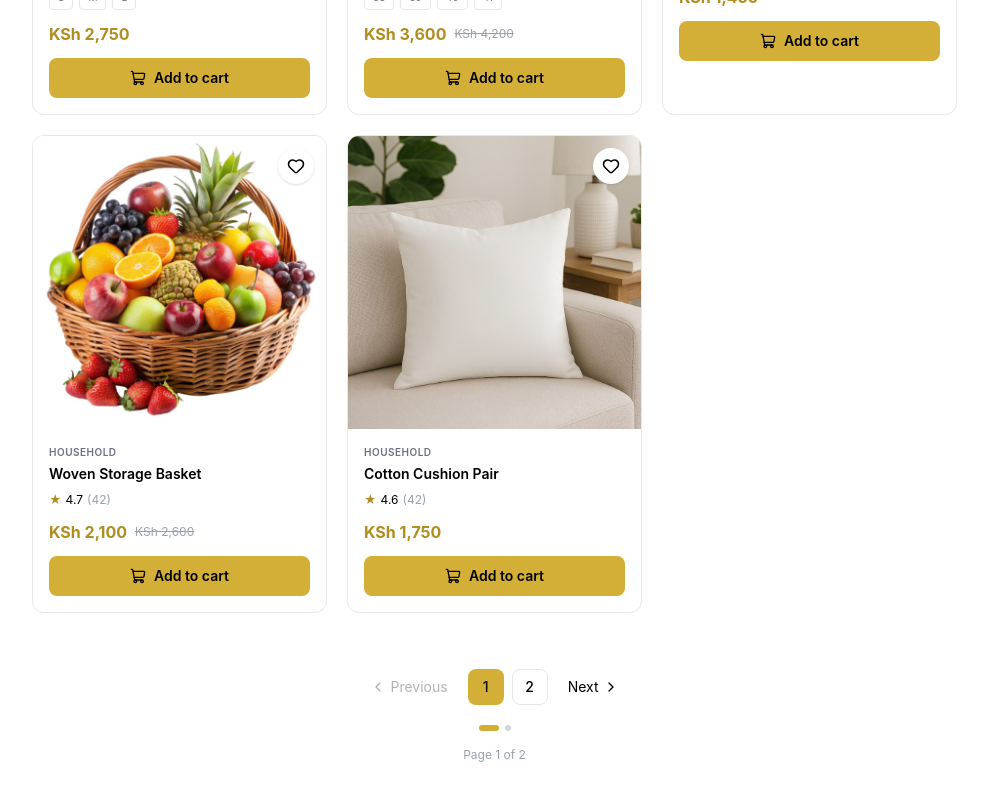
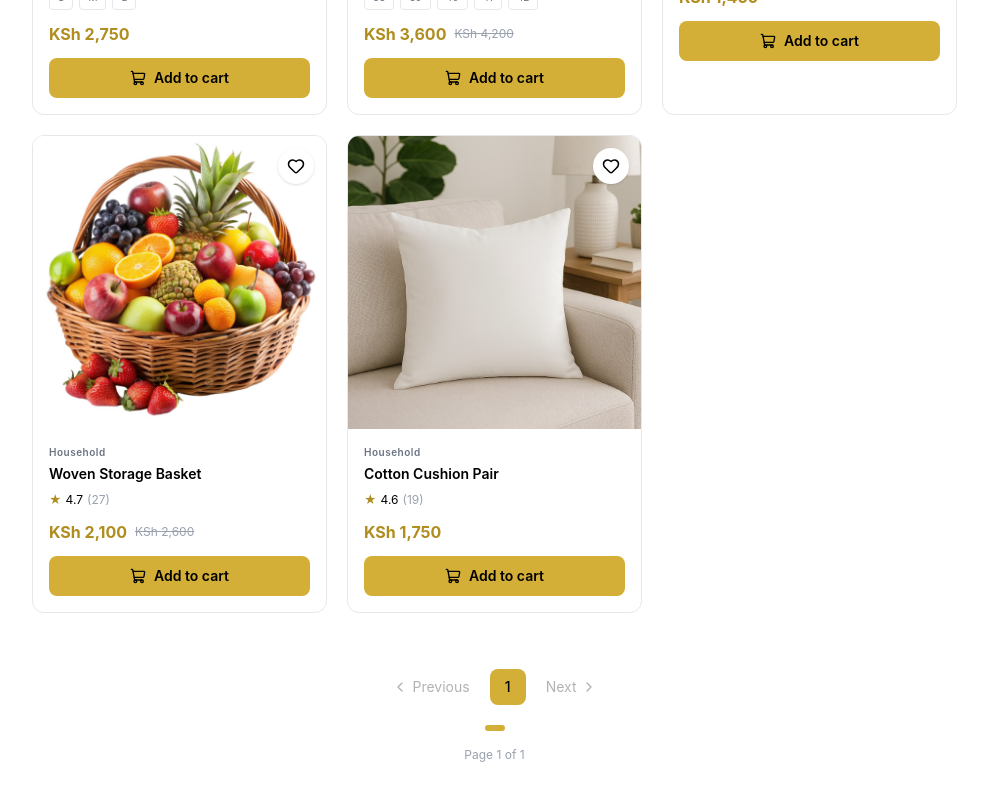
Before and after one commit to Linkon-Tuhoto/E-commerce-website, a React (Vite) app in the folder ecommerce/: page /shop in a window 1280 px wide. Shown: the part 1084-1884 px from the top of the page, without its empty margins (259-1247 px from the left). Built offline with nearby package versions, Linux system fonts and the light colour scheme.

Commit message:
product display by id

```diff
--- a/ecommerce/src/components/Categories.jsx
+++ b/ecommerce/src/components/Categories.jsx
@@ -1,11 +1,10 @@
 import { ArrowRight } from "lucide-react";
+import { Link } from "react-router-dom";
 
 import clothingImage from "../assets/clothing.png";
 import shoesImage from "../assets/shoesImage.png";
 import kitchenImage from "../assets/kitchen.png";
 import householdImage from "../assets/household.png";
-import { Link } from "react-router-dom";
-import Shop from "./Shop";
 
 function Categories() {
   const categories = [
@@ -33,126 +32,67 @@ function Categories() {
 
   return (
     <section className="w-full bg-white">
-      <div className="max-w-[1200px] mx-auto px-4 sm:px-6 py-14 sm:py-16">
+      <div className="max-w-[1200px] mx-auto px-4 sm:px-6 py-14">
 
-        {/* HEADER */}
-        <div className="flex items-end justify-between mb-7">
-
+        <div className="flex justify-between items-end mb-7">
           <div>
-            <p className="text-[10px] sm:text-xs font-semibold tracking-[0.15em] text-[#b08d1f] uppercase">
+            <p className="text-xs font-semibold tracking-widest text-[#b08d1f] uppercase">
               Shop your way
             </p>
 
-            <h2 className="mt-2 text-2xl sm:text-3xl font-medium tracking-[-0.03em] text-[#171717]">
+            <h2 className="mt-2 text-2xl sm:text-3xl font-medium">
               Browse categories
             </h2>
           </div>
 
-          <Link to="/shop" className="hidden sm:flex items-center gap-1 text-sm font-medium text-gray-700 hover:text-[#b08d1f]">
+          <Link
+            to="/shop"
+            className="hidden sm:flex items-center gap-1 text-sm"
+          >
             View all
             <ArrowRight size={16} />
           </Link>
-
         </div>
 
-
-        {/* CATEGORY CARDS */}
         <div className="grid grid-cols-2 lg:grid-cols-4 gap-3 sm:gap-4">
 
           {categories.map((category) => (
-            <div
+            <Link
               key={category.name}
-              className="
-                group
-                relative
-                overflow-hidden
-                rounded-xl
-                h-[250px]
-                sm:h-[300px]
-                lg:h-[340px]
-                cursor-pointer
-              "
+              to={`/shop?category=${category.name}`}
+              className="group relative overflow-hidden rounded-xl h-[250px] sm:h-[300px]"
             >
-
-              {/* IMAGE */}
               <img
                 src={category.image}
                 alt={category.name}
-                className="
-                  absolute
-                  inset-0
-                  w-full
-                  h-full
-                  object-cover
-                  transition-transform
-                  duration-500
-                  group-hover:scale-105
-                "
+                className="absolute inset-0 w-full h-full object-cover group-hover:scale-105 transition duration-500"
               />
 
-              {/* DARK OVERLAY */}
-              <div
-                className="
-                  absolute
-                  inset-0
-                  bg-gradient-to-t
-                  from-black/75
-                  via-black/15
-                  to-transparent
-                "
-              />
+              <div className="absolute inset-0 bg-gradient-to-t from-black/75 to-transparent" />
 
-              {/* TEXT */}
               <div className="absolute bottom-4 left-4 right-4 text-white">
-
-                <div className="flex items-end justify-between gap-2">
+                <div className="flex items-end justify-between">
 
                   <div>
                     <h3 className="text-lg sm:text-xl font-semibold">
                       {category.name}
                     </h3>
 
-                    <p className="mt-1 text-[10px] sm:text-xs tracking-[0.08em] text-white/80">
+                    <p className="text-xs text-white/80 mt-1">
                       {category.description}
                     </p>
                   </div>
 
-                  {/* ARROW */}
-                  <div
-                    className="
-                      shrink-0
-                      w-9
-                      h-9
-                      rounded-full
-                      bg-white
-                      text-black
-                      flex
-                      items-center
-                      justify-center
-                      transition-transform
-                      duration-300
-                      group-hover:translate-x-1
-                    "
-                  >
+                  <div className="w-9 h-9 rounded-full bg-white text-black flex items-center justify-center">
                     <ArrowRight size={17} />
                   </div>
 
                 </div>
-
               </div>
-
-            </div>
+            </Link>
           ))}
 
         </div>
-
-
-        {/* MOBILE VIEW ALL */}
-        <button className="sm:hidden mt-5 flex items-center gap-1 text-sm font-medium text-gray-700">
-          View all
-          <ArrowRight size={16} />
-        </button>
-
       </div>
     </section>
   );
--- a/ecommerce/src/components/Shop.jsx
+++ b/ecommerce/src/components/Shop.jsx
@@ -1,4 +1,6 @@
 import { useState } from "react";
+import { Link } from "react-router-dom";
+
 import {
   Heart,
   ShoppingCart,
@@ -10,144 +12,7 @@ import {
   Minus,
 } from "lucide-react";
 
-// =========================
-// PRODUCT IMAGES
-// =========================
-// Change these paths to your actual images
-import shirt from "../assets/shirt.png";
-import shoes from "../assets/shoesImage.png";
-import kitchen from "../assets/kitchen.png";
-import dress from "../assets/dress.png";
-import sneakers from "../assets/sneakers.png";
-import bowl from "../assets/bowl.png";
-import basket from "../assets/basket.png";
-import cushions from "../assets/cushion.png";
-import watch from "../assets/watch.png";
-import bag from "../assets/bag.png";
-
-const products = [
-  {
-    id: 1,
-    image: shirt,
-    category: "CLOTHING",
-    name: "Essential Linen Shirt",
-    rating: "4.8",
-    reviews: 42,
-    price: 1890,
-    oldPrice: 2400,
-    sizes: ["S", "M", "L", "XL"],
-    badge: "-21%",
-  },
-  {
-    id: 2,
-    image: shoes,
-    category: "SHOES",
-    name: "Cloud Runner Sneakers",
-    rating: "4.9",
-    reviews: 42,
-    price: 3290,
-    oldPrice: 4100,
-    sizes: ["39", "40", "41", "42"],
-    badge: "Bestseller",
-  },
-  {
-    id: 3,
-    image: kitchen,
-    category: "KITCHEN",
-    name: "Non-Stick Cookware Set",
-    rating: "4.7",
-    reviews: 42,
-    price: 4950,
-    oldPrice: 5900,
-    sizes: [],
-    badge: "-16%",
-  },
-  {
-    id: 4,
-    image: dress,
-    category: "CLOTHING",
-    name: "Soft Knit Midi Dress",
-    rating: "4.6",
-    reviews: 42,
-    price: 2750,
-    oldPrice: null,
-    sizes: ["S", "M", "L"],
-    badge: "New",
-  },
-  {
-    id: 5,
-    image: sneakers,
-    category: "SHOES",
-    name: "Everyday White Trainers",
-    rating: "4.8",
-    reviews: 42,
-    price: 3600,
-    oldPrice: 4200,
-    sizes: ["38", "39", "40", "41"],
-    badge: "-14%",
-  },
-  {
-    id: 6,
-    image: bowl,
-    category: "KITCHEN",
-    name: "Artisan Serving Bowl",
-    rating: "4.5",
-    reviews: 42,
-    price: 1450,
-    oldPrice: null,
-    sizes: [],
-    badge: "New",
-  },
-  {
-    id: 7,
-    image: basket,
-    category: "HOUSEHOLD",
-    name: "Woven Storage Basket",
-    rating: "4.7",
-    reviews: 42,
-    price: 2100,
-    oldPrice: 2600,
-    sizes: [],
-    badge: null,
-  },
-  {
-    id: 8,
-    image: cushions,
-    category: "HOUSEHOLD",
-    name: "Cotton Cushion Pair",
-    rating: "4.6",
-    reviews: 42,
-    price: 1750,
-    oldPrice: null,
-    sizes: [],
-    badge: null,
-  },
-  {
-    id: 9,
-    image: watch,
-    category: "ACCESSORIES",
-    name: "Classic Leather Watch",
-    rating: "4.7",
-    reviews: 31,
-    price: 2800,
-    oldPrice: 3500,
-    sizes: [],
-    badge: "-20%",
-  },
-  {
-    id: 10,
-    image: bag,
-    category: "ACCESSORIES",
-    name: "Everyday Leather Bag",
-    rating: "4.8",
-    reviews: 28,
-    price: 3200,
-    oldPrice: null,
-    sizes: [],
-    badge: "New",
-  },
-];
-
+import { products } from "../data/products";
 
 // =========================
 // FILTER COMPONENT
@@ -159,6 +24,7 @@ function Filters() {
 
       {/* CATEGORY */}
       <div className="border-b border-gray-200 pb-5">
+
         <div className="flex items-center justify-between mb-4">
           <h3 className="font-semibold">Category</h3>
           <Minus size={16} />
@@ -171,28 +37,36 @@ function Filters() {
             ["Shoes", 2],
             ["Kitchen", 2],
             ["Household", 2],
+            ["Accessories", 2],
           ].map(([name, count]) => (
+
             <label
               key={name}
               className="flex items-center justify-between text-sm cursor-pointer"
             >
+
               <span className="flex items-center gap-2">
+
                 <input
                   type="checkbox"
                   className="accent-[#D4AF37]"
                 />
+
                 {name}
+
               </span>
 
               <span className="text-xs text-gray-400">
                 {count}
               </span>
+
             </label>
+
           ))}
 
         </div>
+
       </div>
-
 
       {/* OTHER FILTERS */}
 
@@ -204,8 +78,10 @@ function Filters() {
         "Rating",
         "Discount",
       ].map((filter) => (
+
         <button
           key={filter}
+          type="button"
           className="
             w-full
             py-4
@@ -218,15 +94,18 @@ function Filters() {
             font-semibold
           "
         >
+
           {filter}
+
           <Plus size={17} />
+
         </button>
+
       ))}
 
     </div>
   );
 }
-
 
 // =========================
 // PRODUCT CARD
@@ -248,10 +127,16 @@ function ProductCard({ product }) {
     >
 
       {/* IMAGE */}
+
+      <Link
+        to={`/product/${product.id}`}
+        className="block"
+      >
+
         <div className="relative aspect-square bg-gray-100 overflow-hidden">
 
           <img
-          src={product.image}
+            src={product.images[0]}
             alt={product.name}
             className="
               w-full
@@ -264,6 +149,7 @@ function ProductCard({ product }) {
           />
 
           {/* BADGE */}
+
           {product.badge && (
             <span
               className="
@@ -284,7 +170,12 @@ function ProductCard({ product }) {
           )}
 
           {/* WISHLIST */}
+
           <button
+            type="button"
+            onClick={(e) => {
+              e.preventDefault();
+            }}
             className="
               absolute
               top-3
@@ -305,20 +196,31 @@ function ProductCard({ product }) {
 
         </div>
 
+      </Link>
 
       {/* DETAILS */}
+
       <div className="p-4">
+
+        {/* CATEGORY */}
+
+        <Link
+          to={`/product/${product.id}`}
+          className="block"
+        >
 
           <p className="text-[10px] tracking-wider text-gray-500 font-semibold mb-1">
             {product.category}
           </p>
 
+          {/* NAME */}
+
           <h3 className="font-semibold text-sm mb-2">
             {product.name}
           </h3>
 
+          {/* RATING */}
 
-        {/* RATING */}
           <div className="flex items-center gap-1 text-xs mb-3">
 
             <span className="text-[#b08d1f]">
@@ -335,12 +237,14 @@ function ProductCard({ product }) {
 
           </div>
 
+          {/* SIZES */}
 
-        {/* SIZES */}
           {product.sizes.length > 0 && (
+
             <div className="flex gap-1.5 mb-3">
 
               {product.sizes.map((size) => (
+
                 <span
                   key={size}
                   className="
@@ -355,13 +259,15 @@ function ProductCard({ product }) {
                 >
                   {size}
                 </span>
+
               ))}
 
             </div>
+
           )}
 
+          {/* PRICE */}
 
-        {/* PRICE */}
           <div className="flex items-center gap-2 mb-3">
 
             <span className="text-[#b08d1f] font-bold">
@@ -369,16 +275,21 @@ function ProductCard({ product }) {
             </span>
 
             {product.oldPrice && (
+
               <span className="text-xs text-gray-400 line-through">
                 KSh {product.oldPrice.toLocaleString()}
               </span>
+
             )}
 
           </div>
 
+        </Link>
 
         {/* CART BUTTON */}
+
         <button
+          type="button"
           className="
             w-full
             h-10
@@ -394,8 +305,11 @@ function ProductCard({ product }) {
             transition
           "
         >
+
           <ShoppingCart size={16} />
+
           Add to cart
+
         </button>
 
       </div>
@@ -404,7 +318,6 @@ function ProductCard({ product }) {
   );
 }
 
-
 // =========================
 // SHOP PAGE
 // =========================
@@ -412,6 +325,7 @@ function ProductCard({ product }) {
 function Shop() {
 
   const [currentPage, setCurrentPage] = useState(1);
+
   const [isFilterOpen, setIsFilterOpen] = useState(false);
 
   const productsPerPage = 8;
@@ -429,18 +343,23 @@ function Shop() {
       startIndex + productsPerPage
     );
 
+  const changePage = (page) => {
 
-  const changePage = (page) => {
+    if (page < 1 || page > totalPages) {
+      return;
+    }
+
     setCurrentPage(page);
 
     window.scrollTo({
       top: 0,
       behavior: "smooth",
     });
+
   };
 
+  return (
 
-  return (
     <main className="bg-white min-h-screen">
 
       {/* ================= PAGE HEADER ================= */}
@@ -454,6 +373,7 @@ function Shop() {
         <div className="flex items-end justify-between gap-4">
 
           <div>
+
             <h1 className="text-3xl sm:text-4xl font-semibold">
               All products
             </h1>
@@ -461,10 +381,11 @@ function Shop() {
             <p className="text-gray-500 text-sm mt-2">
               Browse our carefully selected products
             </p>
+
           </div>
 
+          {/* SORT */}
 
-          {/* SORT */}
           <select
             className="
               hidden
@@ -478,20 +399,22 @@ function Shop() {
               outline-none
             "
           >
+
             <option>Recommended</option>
             <option>Newest</option>
             <option>Price: Low to high</option>
             <option>Price: High to low</option>
+
           </select>
 
         </div>
-
 
         {/* MOBILE CONTROLS */}
 
         <div className="flex sm:hidden gap-3 mt-6">
 
           <button
+            type="button"
             onClick={() => setIsFilterOpen(true)}
             className="
               flex-1
@@ -507,10 +430,12 @@ function Shop() {
               font-medium
             "
           >
+
             <SlidersHorizontal size={17} />
+
             Filters
+
           </button>
-
 
           <select
             className="
@@ -524,16 +449,17 @@ function Shop() {
               outline-none
             "
           >
+
             <option>Recommended</option>
             <option>Newest</option>
             <option>Price: Low to high</option>
             <option>Price: High to low</option>
+
           </select>
 
         </div>
 
       </section>
-
 
       {/* ================= PRODUCTS AREA ================= */}
 
@@ -544,9 +470,10 @@ function Shop() {
           {/* DESKTOP FILTER SIDEBAR */}
 
           <aside className="hidden lg:block w-[195px] shrink-0">
+
             <Filters />
+
           </aside>
-
 
           {/* PRODUCTS */}
 
@@ -563,14 +490,15 @@ function Shop() {
             >
 
               {currentProducts.map((product) => (
+
                 <ProductCard
                   key={product.id}
                   product={product}
                 />
+
               ))}
 
             </div>
-
 
             {/* ================= PAGINATION ================= */}
 
@@ -581,6 +509,7 @@ function Shop() {
                 {/* PREVIOUS */}
 
                 <button
+                  type="button"
                   disabled={currentPage === 1}
                   onClick={() =>
                     changePage(currentPage - 1)
@@ -596,10 +525,12 @@ function Shop() {
                     disabled:opacity-30
                   "
                 >
+
                   <ChevronLeft size={16} />
+
                   Previous
+
                 </button>
-
 
                 {/* PAGE NUMBERS */}
 
@@ -609,6 +540,7 @@ function Shop() {
                 ).map((page) => (
 
                   <button
+                    type="button"
                     key={page}
                     onClick={() => changePage(page)}
                     className={`
@@ -626,15 +558,17 @@ function Shop() {
                       }
                     `}
                   >
+
                     {page}
+
                   </button>
 
                 ))}
 
-
                 {/* NEXT */}
 
                 <button
+                  type="button"
                   disabled={currentPage === totalPages}
                   onClick={() =>
                     changePage(currentPage + 1)
@@ -649,12 +583,14 @@ function Shop() {
                     disabled:opacity-30
                   "
                 >
+
                   Next
+
                   <ChevronRight size={16} />
+
                 </button>
 
               </div>
-
 
               {/* DOTS */}
 
@@ -665,10 +601,12 @@ function Shop() {
                   (_, index) => (
 
                     <button
+                      type="button"
                       key={index}
                       onClick={() =>
                         changePage(index + 1)
                       }
+                      aria-label={`Go to page ${index + 1}`}
                       className={`
                         rounded-full
                         transition-all
@@ -686,7 +624,6 @@ function Shop() {
 
               </div>
 
-
               <p className="text-xs text-gray-400 mt-4">
                 Page {currentPage} of {totalPages}
               </p>
@@ -698,7 +635,6 @@ function Shop() {
         </div>
 
       </section>
-
 
       {/* ================= MOBILE FILTER DRAWER ================= */}
 
@@ -716,7 +652,6 @@ function Shop() {
               bg-black/40
             "
           />
-
 
           {/* PANEL */}
 
@@ -755,6 +690,7 @@ function Shop() {
               </h2>
 
               <button
+                type="button"
                 onClick={() => setIsFilterOpen(false)}
               >
                 <X size={21} />
@@ -762,12 +698,12 @@ function Shop() {
 
             </div>
 
-
             <div className="p-5">
 
               <Filters />
 
               <button
+                type="button"
                 onClick={() => setIsFilterOpen(false)}
                 className="
                   w-full
@@ -792,6 +728,7 @@ function Shop() {
       )}
 
     </main>
+
   );
 }
 
```
Also changed, not shown: ecommerce/src/data/products.js (renamed from ecommerce/src/data/product.js). Lines whose indentation alone changed are shown as unchanged.
